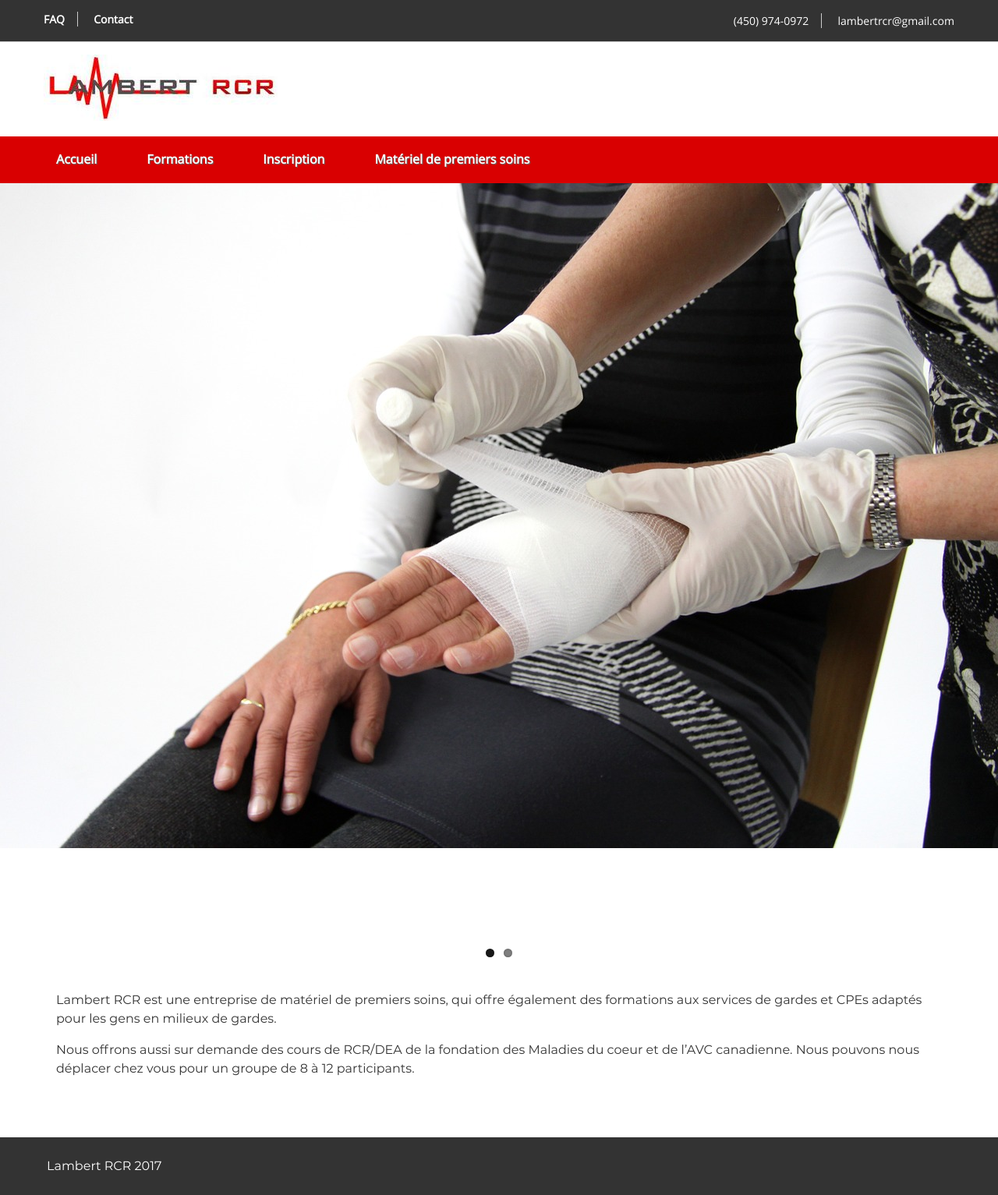
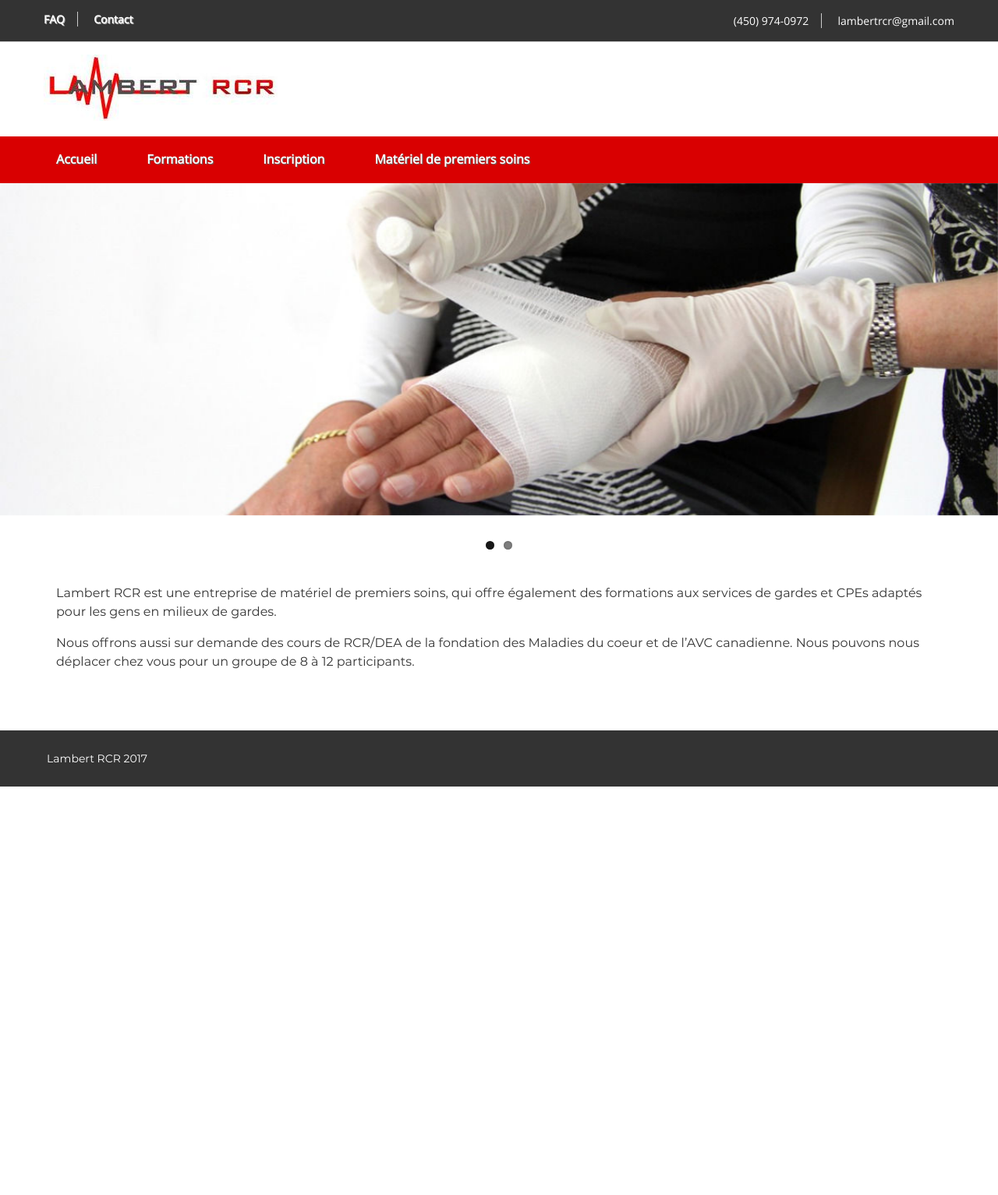
Before and after one commit to ouarez/lambert-rcr, a Jekyll site: the page built from index.md, in a window 1280 px wide. Shown: the whole page at 78% size. Built offline with Jekyll 4.4.1, drawn with Linux system fonts in a browser that asks for light colours; some web fonts are replaced; after the commit the page ends 1009 px from its top, so only the background shows below that.

Commit message:
optimized images

```diff
--- a/_layouts/default.html
+++ b/_layouts/default.html
@@ -51,13 +51,14 @@
 
 <footer>
   <div class="flex flex-wrap ml-auto mr-auto pv1 pv2-l">
-    <a href="#">Lambert RCR 2017</a>
+    <a href="#" class="f6">Lambert RCR 2017</a>
   </div>
 </footer>
 
 <script src="/js/jquery.js"></script>
 <script src="/js/flexslider.js"></script>
 <script src="/js/main.js"></script>
+
 <script src="/js/snipcart.js" id="snipcart" data-api-key="ZTIyYzAzMzgtZTZkOC00MmFiLWE5N2MtMzg4Zjk2ZmJkYWEyNjM2NDYyMjU0NTQ3NDM3NjEy"></script>
 
 <script>
--- a/css/main.scss
+++ b/css/main.scss
@@ -87,9 +87,22 @@ body {
     background-color:$primary-bg;
 }
 
+.max {
+  max-width:$max-width;
+}
+
 .logo {
   max-width:$max-width;
   img {
+  }
+}
+
+nav {
+  a {
+    font-family:$sans;
+    font-weight:bold;
+    color:$red;
+    text-shadow:1px 1px #aaa;
   }
 }
 
```
Also changed, not shown: img/first-aid-1882053_1280.jpg, img/twenty20_54c32917-0ee8-45a0-a81e-c354c2c1241e.jpg, img/twenty20_e950ea4d-b01a-417e-83c4-cbb78504e6a2.jpg.
